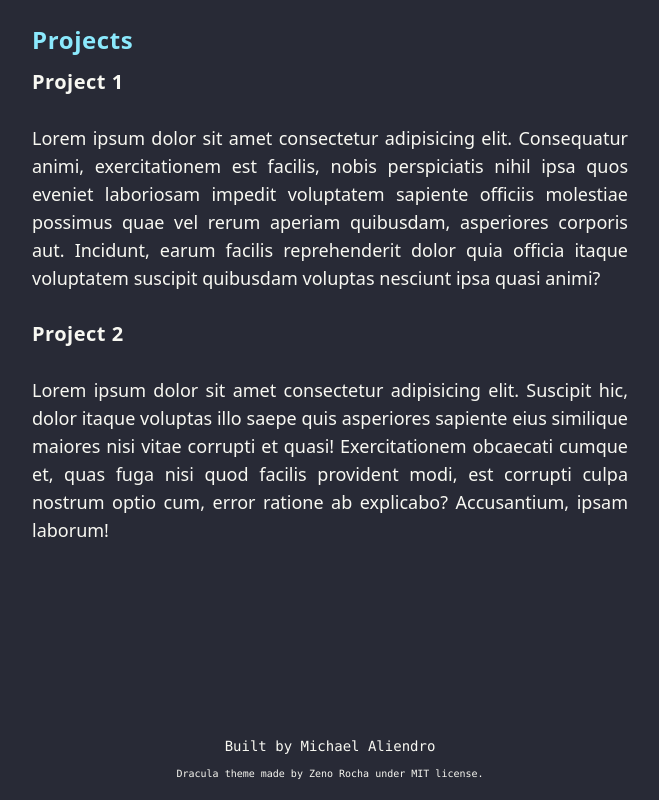
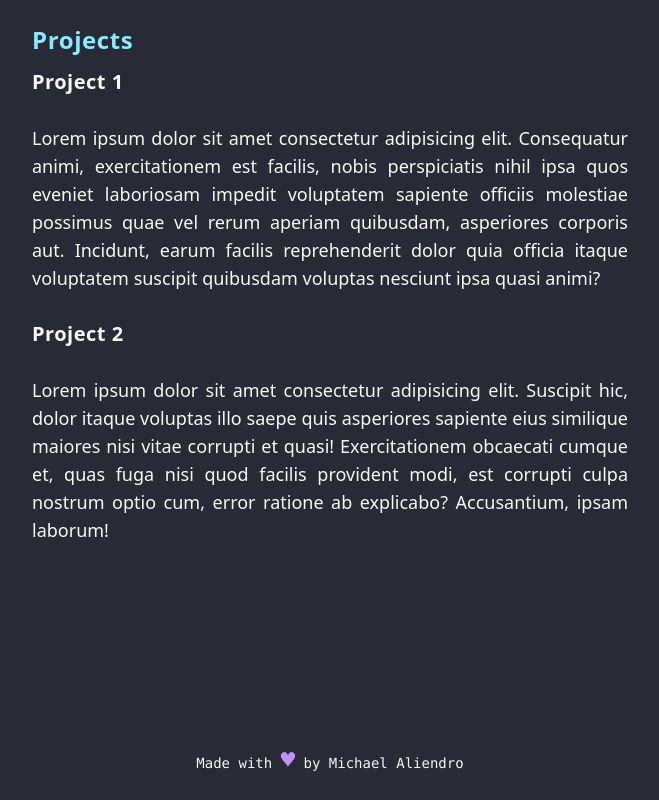
Before and after one commit to aliendro/portfolio, a React (Vite) app: page / in a window 1280 px wide. Shown: the part 1300-2100 px from the top of the page, without its empty margins (310-969 px from the left). Built offline with nearby package versions, Linux system fonts and the light colour scheme.

Commit message:
Fix: change footer styling

```diff
--- a/src/components/footer/Footer.tsx
+++ b/src/components/footer/Footer.tsx
@@ -2,19 +2,13 @@ const Footer = () => {
   const styles = {
     footer:
       'flex flex-col gap-2 items-center justify-center font-mono text-sm  text-foreground transition-colors duration-300 h-20 cursor-default mt-40',
-    copywright: 'text-[10px]',
-    license: 'hover:text-yellow hover:cursor-pointer',
   };
 
   return (
     <footer className={styles.footer}>
-      <h1>Built by Michael Aliendro</h1>
-      <h2 className={styles.copywright}>
-        Dracula theme made by Zeno Rocha under{' '}
-        <a className={styles.license} href="https://zenorocha.mit-license.org/">
-          MIT license.
-        </a>
-      </h2>
+      <h1>
+        Made with <span className="text-2xl text-purple">&hearts;</span> by Michael Aliendro
+      </h1>
     </footer>
   );
 };
```
